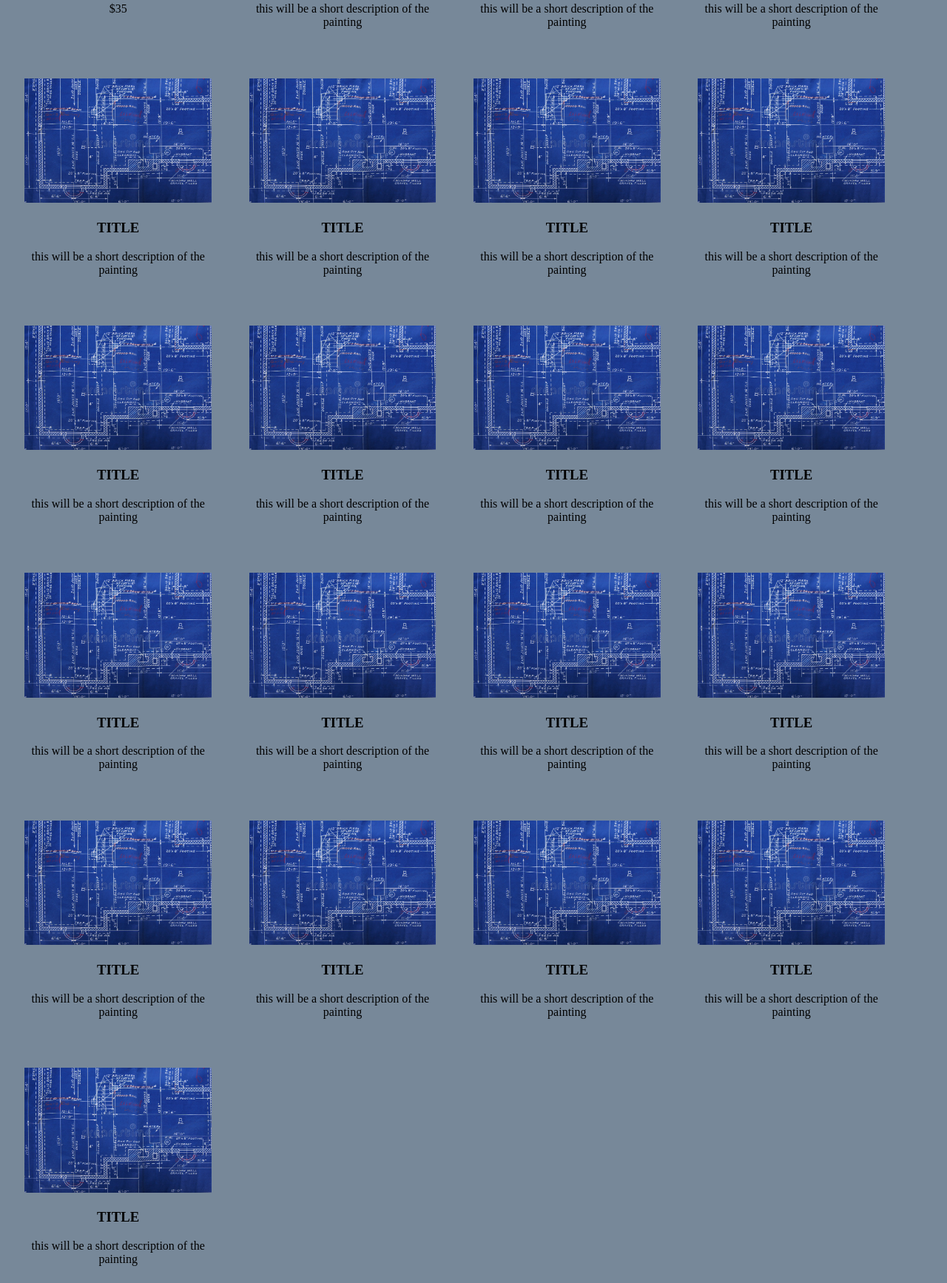
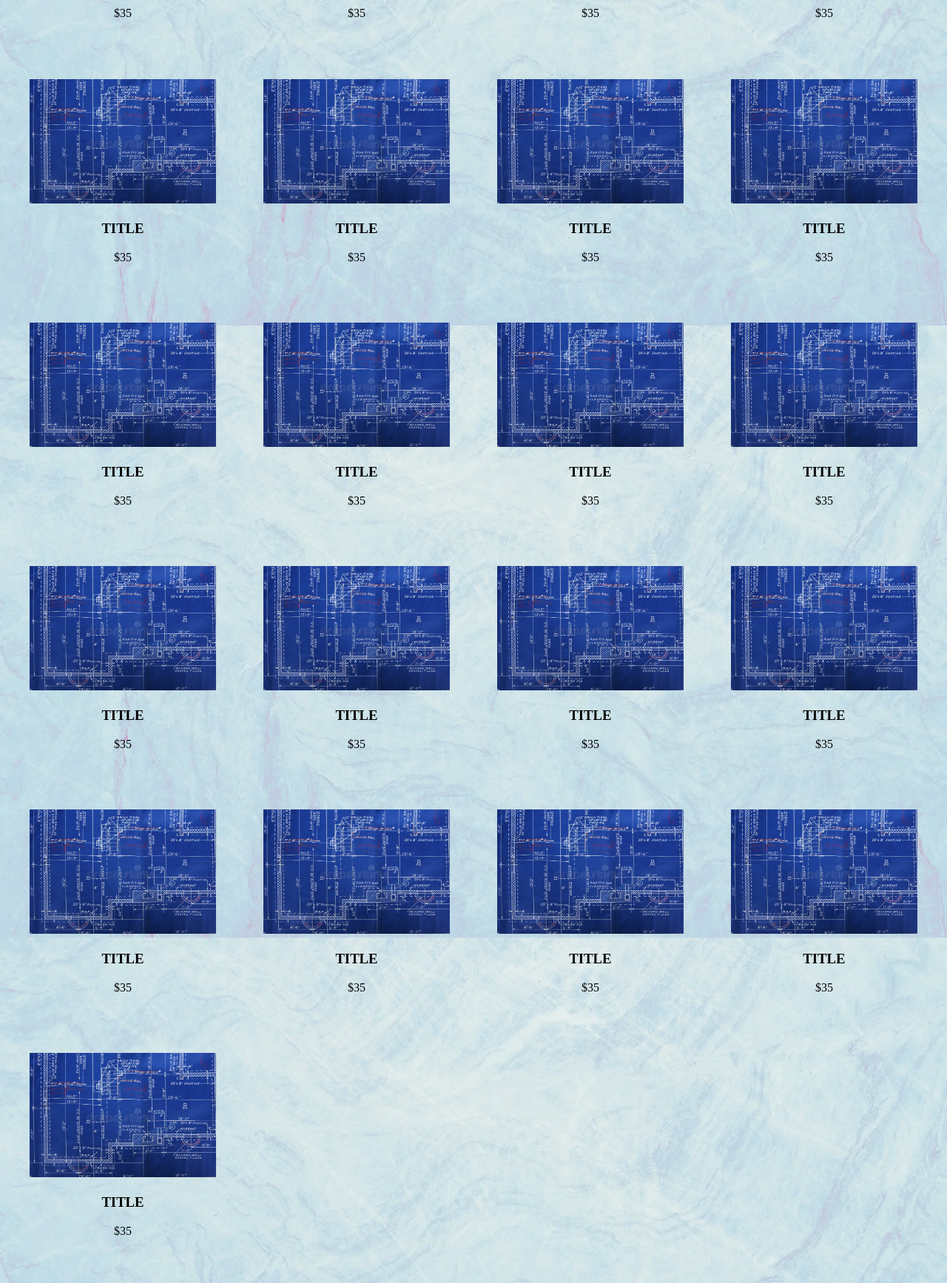
Before and after one commit to rtm713/PaintingsByConnie, a plain HTML site: page index.html in a window 1280 px wide. Shown: the part 387-2121 px from the top of the page at 74% size. Drawn offline with Linux system fonts and the light colour scheme.

Commit message:
updated background and spacing

```diff
--- a/assets/style.css
+++ b/assets/style.css
@@ -3,7 +3,9 @@ html {
 }
 
 body {
-    background-color:lightslategray;
+    background-image: url(./images/pexels-photo-3255761.webp);
+    background-attachment: fixed;
+    background-size: cover;
 }
 
 header {
@@ -15,9 +17,10 @@ header {
 h1 {
     font-size: 50px;
     font-family: sans-serif;
-    font-weight: 800;
-    color: mediumblue;
-    text-shadow: 2px 2px 5px white;
+    font-weight: 700;
+    color: blue;
+    text-shadow: 1px 1px 3px black;
+    margin-left: 5%;
 }
 
 header a {
@@ -26,8 +29,9 @@ header a {
     font-size: 30px;
     font-weight: 600;
     font-family: sans-serif;
-    color: blue;
+    color: mediumblue;
     margin-right: 20px;
+    margin-top: 10px;
 }
 
 header a:hover {
@@ -42,7 +46,7 @@ header a:hover {
 
 .paintingBox {
     width: 20%;
-    margin: 2%;
+    margin: 2.5%;
     text-align: center;
 }
 
@@ -54,3 +58,11 @@ header a:hover {
 #aboutMe {
     height: 100vh;
 }
+
+#aboutMe h2 {
+    text-align: center;
+    font-size: 40px;
+    font-family: sans-serif;
+    padding-top: 10px;
+    color: mediumblue;
+}
--- a/index.html
+++ b/index.html
@@ -23,102 +23,102 @@
         <div class="paintingBox">
             <img src="./assets/images/blueprint-detail-836253.jpg" alt="painting">
             <h3>TITLE</h3>
-            <p>this will be a short description of the painting</p>
+            <p>$35</p>
         </div>
         <div class="paintingBox">
             <img src="./assets/images/blueprint-detail-836253.jpg" alt="painting">
             <h3>TITLE</h3>
-            <p>this will be a short description of the painting</p>
+            <p>$35</p>
         </div>
         <div class="paintingBox">
             <img src="./assets/images/blueprint-detail-836253.jpg" alt="painting">
             <h3>TITLE</h3>
-            <p>this will be a short description of the painting</p>
+            <p>$35</p>
         </div>
         <div class="paintingBox">
             <img src="./assets/images/blueprint-detail-836253.jpg" alt="painting">
             <h3>TITLE</h3>
-            <p>this will be a short description of the painting</p>
+            <p>$35</p>
         </div>
         <div class="paintingBox">
             <img src="./assets/images/blueprint-detail-836253.jpg" alt="painting">
             <h3>TITLE</h3>
-            <p>this will be a short description of the painting</p>
+            <p>$35</p>
         </div>
         <div class="paintingBox">
             <img src="./assets/images/blueprint-detail-836253.jpg" alt="painting">
             <h3>TITLE</h3>
-            <p>this will be a short description of the painting</p>
+            <p>$35</p>
         </div>
         <div class="paintingBox">
             <img src="./assets/images/blueprint-detail-836253.jpg" alt="painting">
             <h3>TITLE</h3>
-            <p>this will be a short description of the painting</p>
+            <p>$35</p>
         </div>
         <div class="paintingBox">
             <img src="./assets/images/blueprint-detail-836253.jpg" alt="painting">
             <h3>TITLE</h3>
-            <p>this will be a short description of the painting</p>
+            <p>$35</p>
         </div>
         <div class="paintingBox">
             <img src="./assets/images/blueprint-detail-836253.jpg" alt="painting">
             <h3>TITLE</h3>
-            <p>this will be a short description of the painting</p>
+            <p>$35</p>
         </div>
         <div class="paintingBox">
             <img src="./assets/images/blueprint-detail-836253.jpg" alt="painting">
             <h3>TITLE</h3>
-            <p>this will be a short description of the painting</p>
+            <p>$35</p>
         </div>
         <div class="paintingBox">
             <img src="./assets/images/blueprint-detail-836253.jpg" alt="painting">
             <h3>TITLE</h3>
-            <p>this will be a short description of the painting</p>
+            <p>$35</p>
         </div>
         <div class="paintingBox">
             <img src="./assets/images/blueprint-detail-836253.jpg" alt="painting">
             <h3>TITLE</h3>
-            <p>this will be a short description of the painting</p>
+            <p>$35</p>
         </div>
         <div class="paintingBox">
             <img src="./assets/images/blueprint-detail-836253.jpg" alt="painting">
             <h3>TITLE</h3>
-            <p>this will be a short description of the painting</p>
+            <p>$35</p>
         </div>
         <div class="paintingBox">
             <img src="./assets/images/blueprint-detail-836253.jpg" alt="painting">
             <h3>TITLE</h3>
-            <p>this will be a short description of the painting</p>
+            <p>$35</p>
         </div>
         <div class="paintingBox">
             <img src="./assets/images/blueprint-detail-836253.jpg" alt="painting">
             <h3>TITLE</h3>
-            <p>this will be a short description of the painting</p>
+            <p>$35</p>
         </div>
         <div class="paintingBox">
             <img src="./assets/images/blueprint-detail-836253.jpg" alt="painting">
             <h3>TITLE</h3>
-            <p>this will be a short description of the painting</p>
+            <p>$35</p>
         </div>
         <div class="paintingBox">
             <img src="./assets/images/blueprint-detail-836253.jpg" alt="painting">
             <h3>TITLE</h3>
-            <p>this will be a short description of the painting</p>
+            <p>$35</p>
         </div>
         <div class="paintingBox">
             <img src="./assets/images/blueprint-detail-836253.jpg" alt="painting">
             <h3>TITLE</h3>
-            <p>this will be a short description of the painting</p>
+            <p>$35</p>
         </div>
         <div class="paintingBox">
             <img src="./assets/images/blueprint-detail-836253.jpg" alt="painting">
             <h3>TITLE</h3>
-            <p>this will be a short description of the painting</p>
+            <p>$35</p>
         </div>
         <div class="paintingBox">
             <img src="./assets/images/blueprint-detail-836253.jpg" alt="painting">
             <h3>TITLE</h3>
-            <p>this will be a short description of the painting</p>
+            <p>$35</p>
         </div>
     </div>
 
```
Also changed, not shown: assets/images/pexels-photo-3255761.webp (added).
